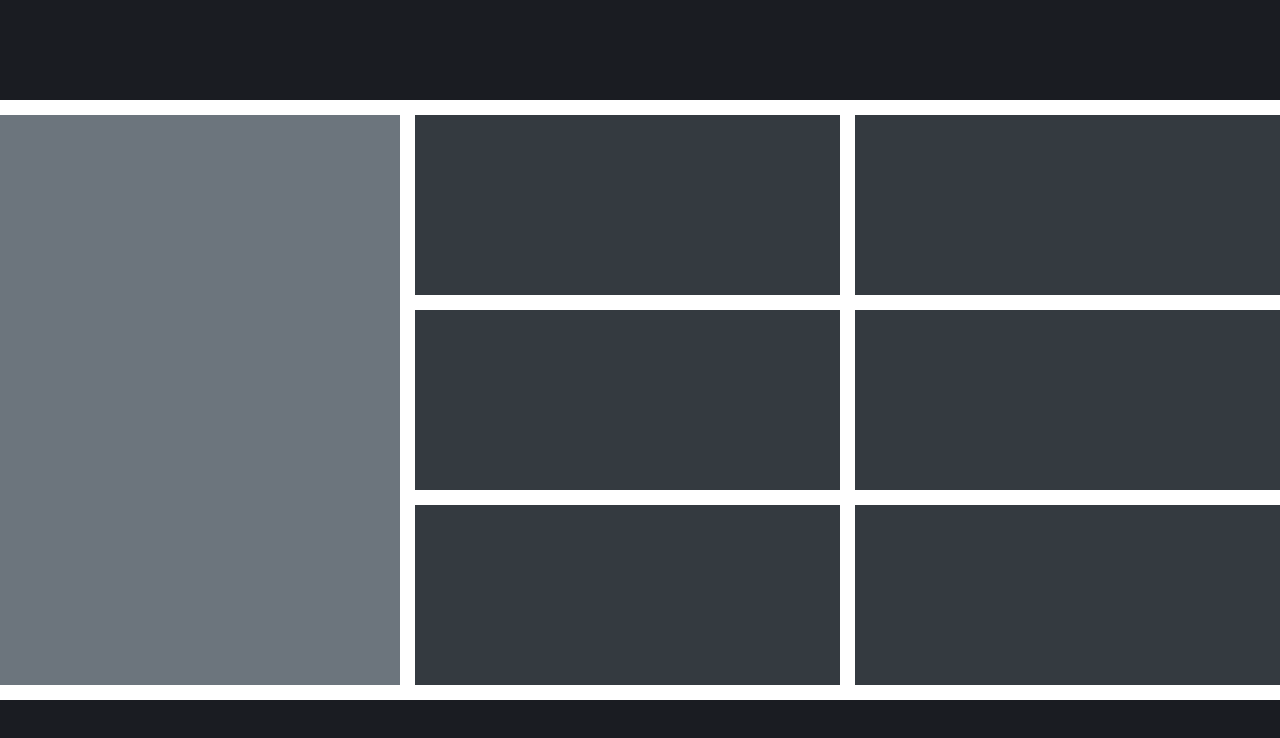
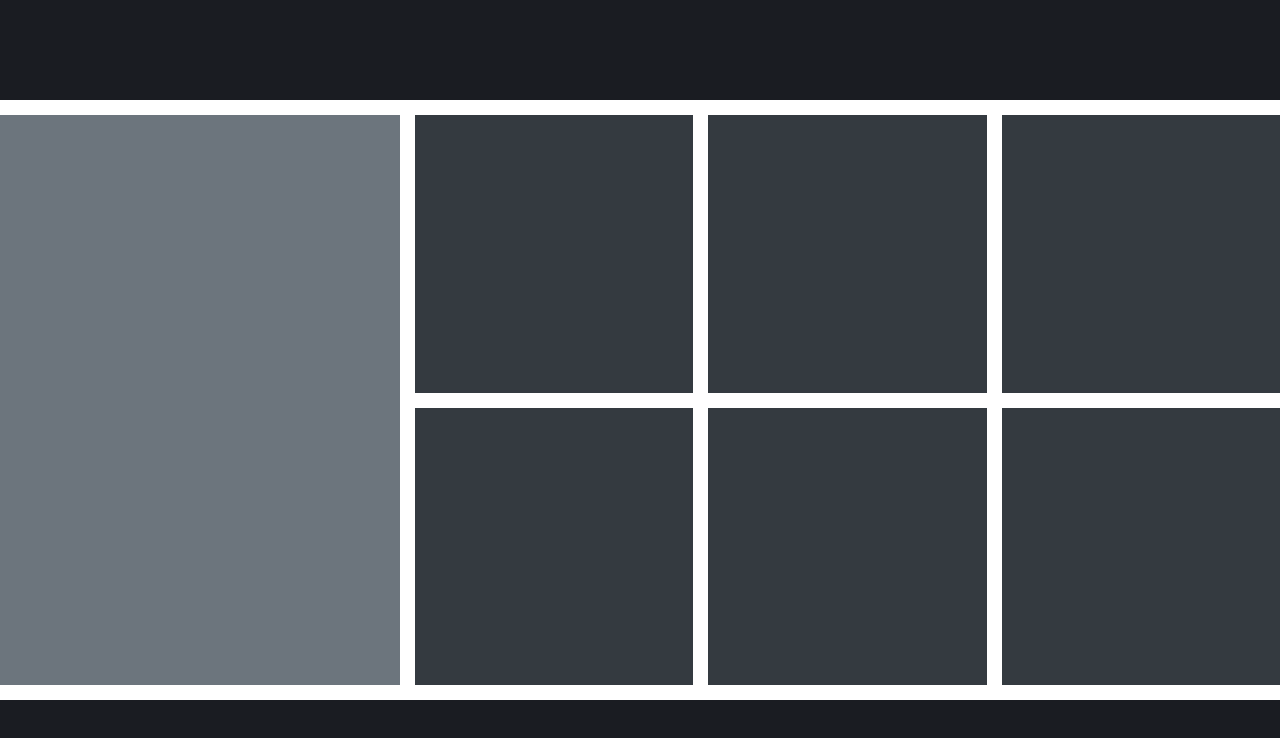
Before and after one commit to SebastianWesolowski/daftcode-practices, a website: page src/views/1/index.html in a window 1280 px wide. Drawn offline with nearby package versions, Linux system fonts and the light colour scheme; files that its build step writes are made by us from their sources.

Commit message:
make veve for 1300x700

```diff
--- a/src/sass/style_1.scss
+++ b/src/sass/style_1.scss
@@ -33,6 +33,10 @@
     grid-template-columns: 1fr 1fr;
   }
 
+  @include respond-to('large') {
+    grid-template-columns: 1fr 1fr 1fr;
+  }
+
   &__item {
     background-color: $color03;
   }
```
